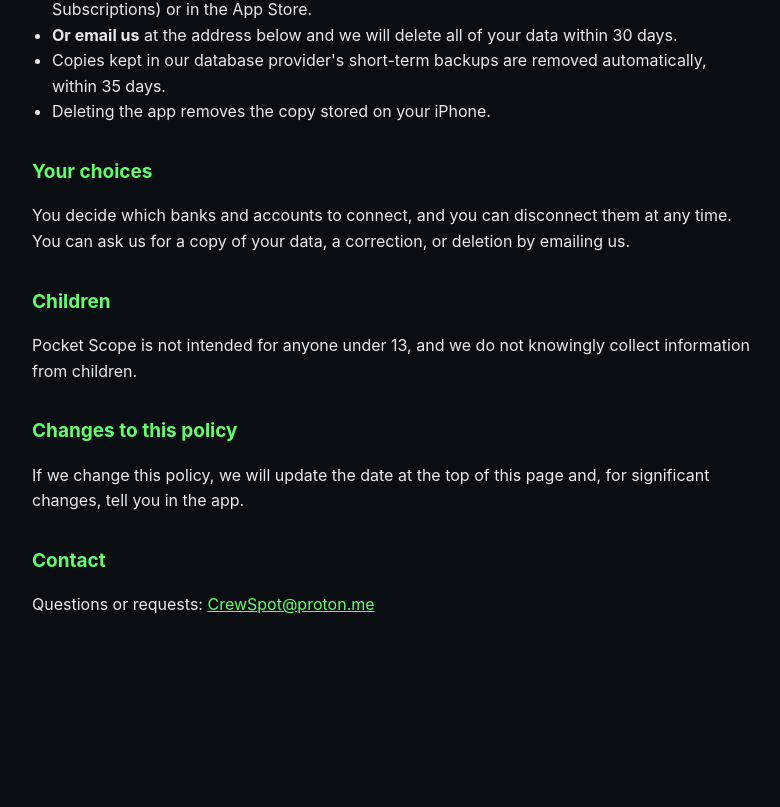
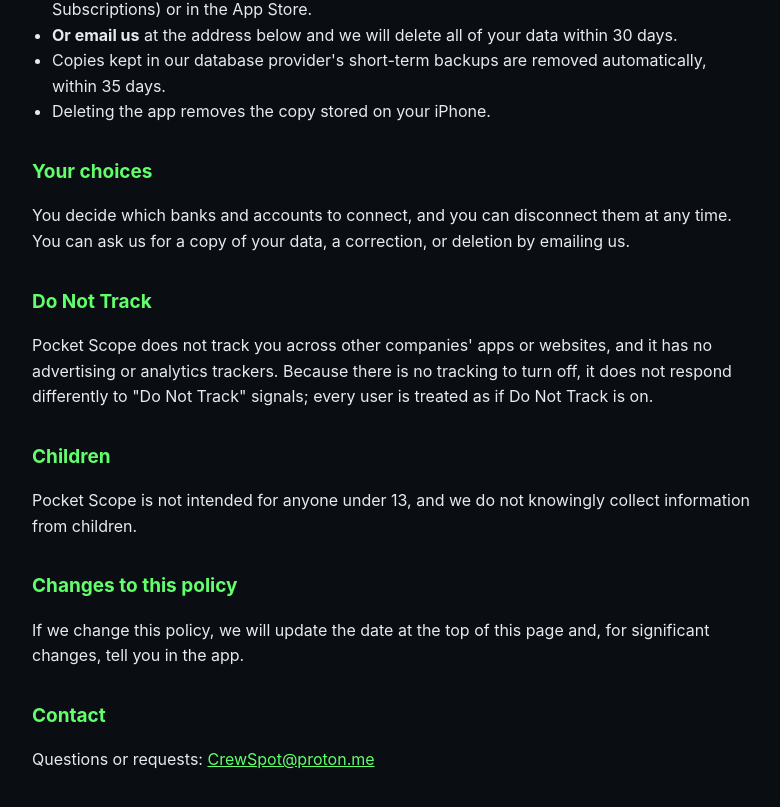
Before and after one commit to SpiritOfJinn/PocketScope, a plain HTML site: page privacy.html in a window 1280 px wide. Shown: the part 2332-3139 px from the top of the page, without its empty margins (248-1028 px from the left). Before the commit the page ends 3030 px from the top, so only its background shows below. Drawn offline with Linux system fonts and the light colour scheme.

Commit message:
Privacy policy: add Do Not Track statement (CalOPPA)

```diff
--- a/privacy.html
+++ b/privacy.html
@@ -73,6 +73,9 @@
 <h2>Your choices</h2>
 <p>You decide which banks and accounts to connect, and you can disconnect them at any time. You can ask us for a copy of your data, a correction, or deletion by emailing us.</p>
 
+<h2>Do Not Track</h2>
+<p>Pocket Scope does not track you across other companies' apps or websites, and it has no advertising or analytics trackers. Because there is no tracking to turn off, it does not respond differently to "Do Not Track" signals; every user is treated as if Do Not Track is on.</p>
+
 <h2>Children</h2>
 <p>Pocket Scope is not intended for anyone under 13, and we do not knowingly collect information from children.</p>
 
```
